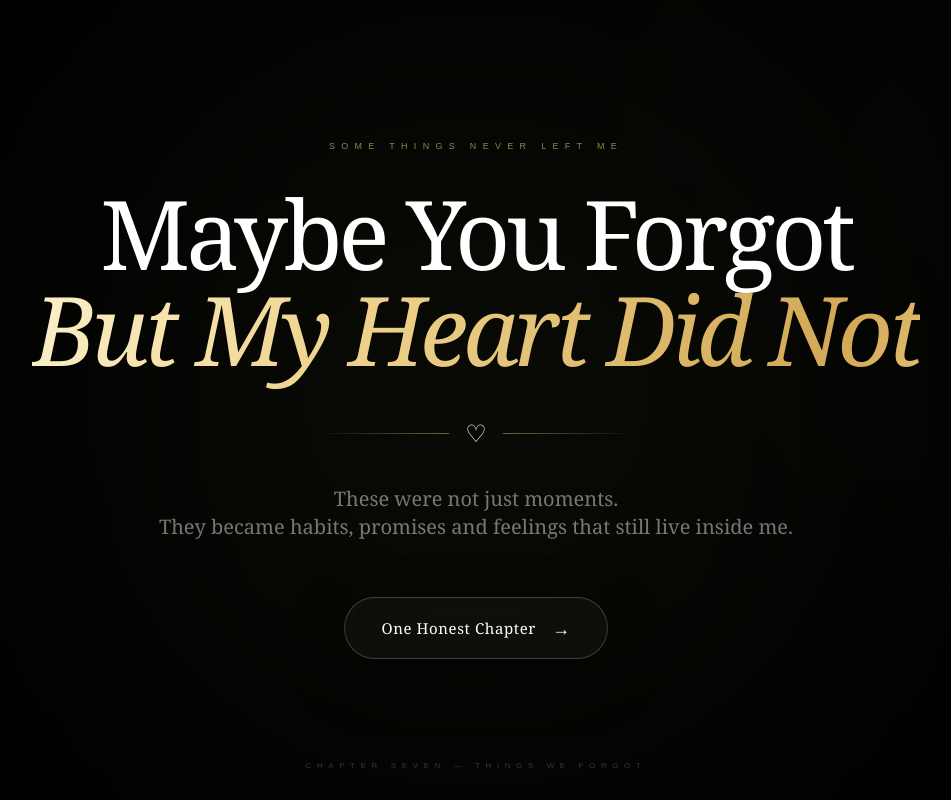
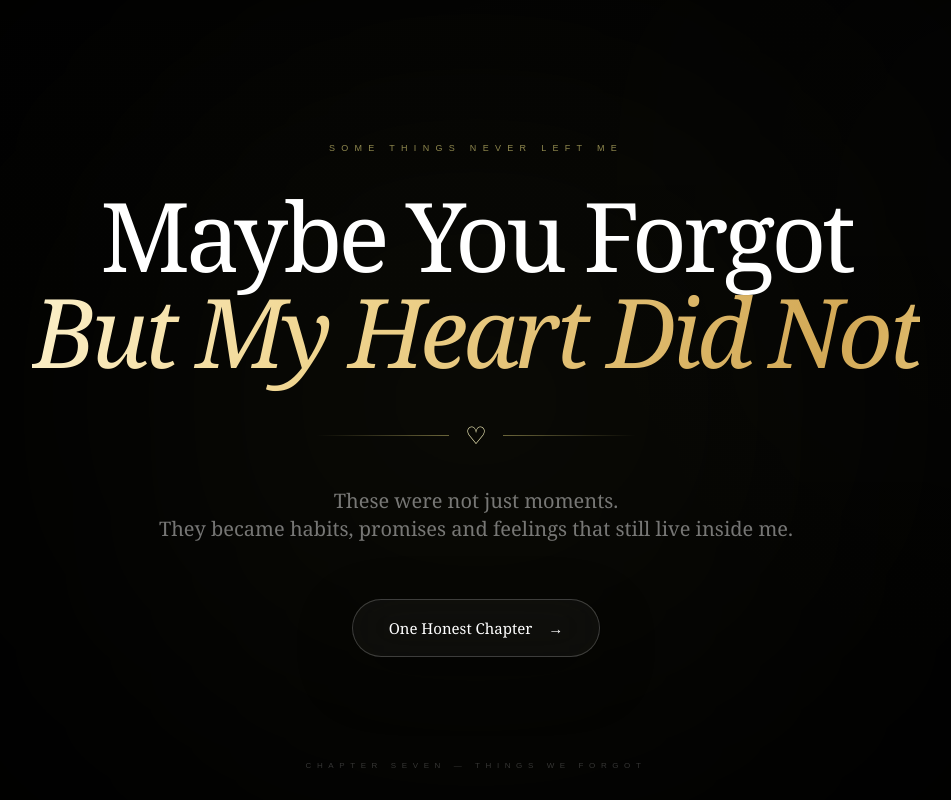
Before and after one commit to ranarayyanali13-alt/The-Only-Love-I-Have, a Next.js app: page /forgot in a window 1280 px wide. Shown: the part 2210-3010 px from the top of the page, without its empty margins (164-1115 px from the left). Built offline with nearby package versions, Linux system fonts and the light colour scheme.

Commit message:
Update NavigationButton.tsx

```diff
--- a/components/NavigationButton.tsx
+++ b/components/NavigationButton.tsx
@@ -1,7 +1,7 @@
 'use client';
 
-import { useRouter } from 'next/navigation';
-import { useState } from 'react';
+import { useEffect, useState } from 'react';
+import { usePathname, useRouter } from 'next/navigation';
 
 type NavigationButtonProps = {
   href: string;
@@ -19,19 +19,29 @@ export default function NavigationButton({
   className = '',
 }: NavigationButtonProps) {
   const router = useRouter();
+  const pathname = usePathname();
   const [isLeaving, setIsLeaving] = useState(false);
 
-  const handleNavigation = () => {
+  useEffect(() => {
+    document.body.classList.remove('page-is-leaving');
+    setIsLeaving(false);
+
+    return () => {
+      document.body.classList.remove('page-is-leaving');
+    };
+  }, [pathname]);
+
+  function handleNavigation() {
     if (isLeaving) return;
 
     setIsLeaving(true);
-
     document.body.classList.add('page-is-leaving');
 
     window.setTimeout(() => {
+      document.body.classList.remove('page-is-leaving');
       router.push(href);
-    }, 650);
-  };
+    }, 500);
+  }
 
   return (
     <button
@@ -56,15 +66,13 @@ export default function NavigationButton({
         py-4
         font-serif
         text-[15px]
-        tracking-[0.04em]
         text-white
         shadow-[0_18px_55px_rgba(0,0,0,0.35)]
         backdrop-blur-xl
         transition-all
         duration-500
         hover:-translate-y-1
-        hover:border-[#e8c978]/65
-        hover:shadow-[0_22px_70px_rgba(210,170,80,0.12)]
+        hover:border-yellow-200/60
         active:scale-[0.97]
         disabled:cursor-wait
         disabled:opacity-60
@@ -82,36 +90,16 @@ export default function NavigationButton({
           to-[#9f6c28]
           transition-transform
           duration-500
-          ease-out
           group-hover:translate-x-0
         "
       />
 
-      <span
-        className="
-          relative
-          z-10
-          flex
-          items-center
-          gap-4
-          transition-colors
-          duration-500
-          group-hover:text-black
-        "
-      >
-        {direction === 'back' && (
-          <span className="text-lg transition-transform group-hover:-translate-x-1">
-            ←
-          </span>
-        )}
+      <span className="relative z-10 flex items-center gap-4 transition-colors duration-500 group-hover:text-black">
+        {direction === 'back' && <span>←</span>}
 
         <span>{isLeaving ? loadingLabel : label}</span>
 
-        {direction === 'next' && (
-          <span className="text-lg transition-transform group-hover:translate-x-1">
-            →
-          </span>
-        )}
+        {direction === 'next' && <span>→</span>}
       </span>
     </button>
   );
```
